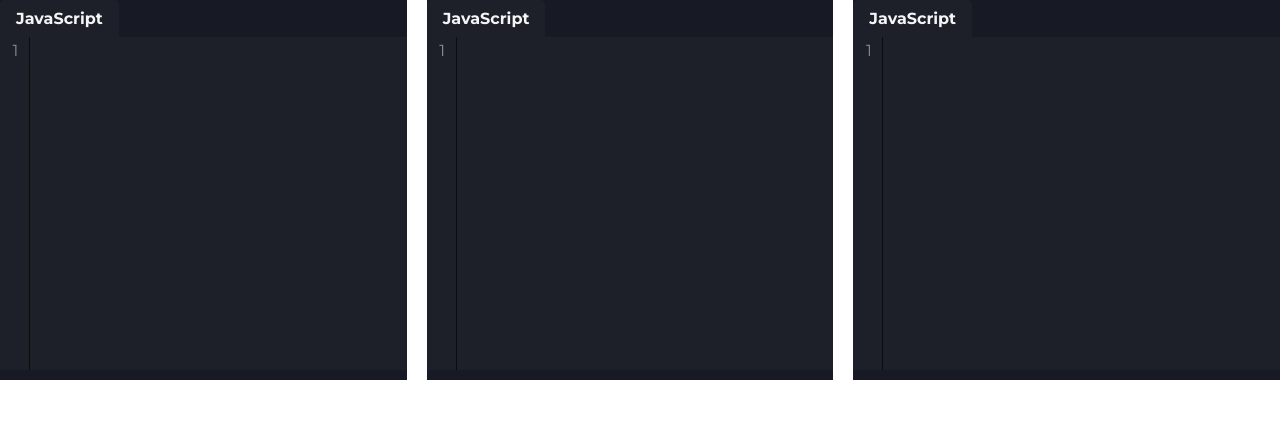
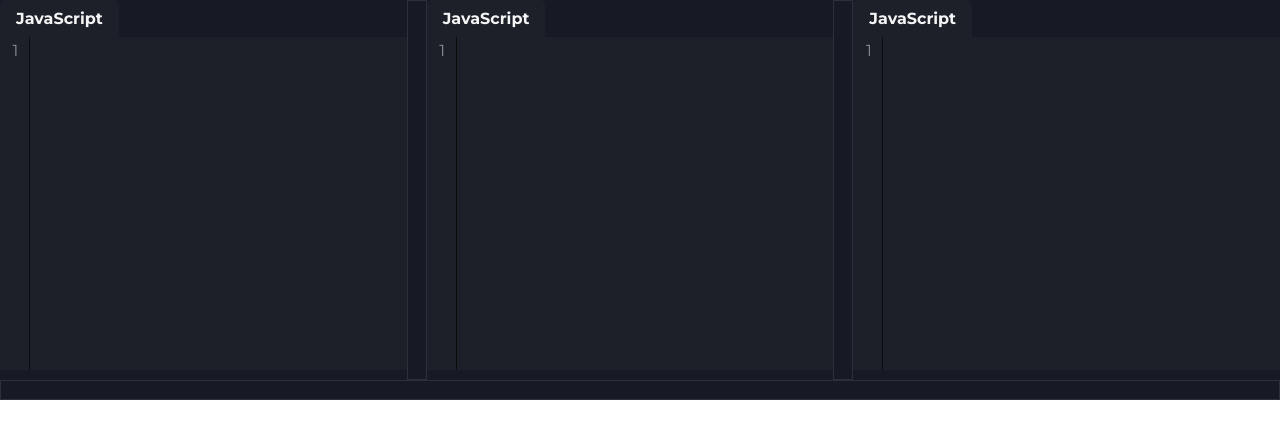
Before and after one commit to Zack1808/codester, a React (Vite) app: page / in a window 1280 px wide. Shown: the top 438 px of the page. Built offline with nearby package versions, Linux system fonts and the light colour scheme.

Commit message:
adding drag protection to the children

```diff
--- a/src/components/HorizontalResize.tsx
+++ b/src/components/HorizontalResize.tsx
@@ -1,4 +1,4 @@
-import React, { useState } from "react";
+import React, { useState, useRef } from "react";
 
 import { HorizontalResizeProps } from "../types";
 
@@ -12,8 +12,18 @@
     new Array(childrenArray.length).fill(100 / childrenArray.length)
   );
 
+  const contentRef = useRef<HTMLDivElement>(null);
+
   const handleMouseDown =
     (index: number) => (e: React.MouseEvent<HTMLDivElement>) => {
+      if (contentRef.current) {
+        contentRef.current
+          .querySelectorAll(".horizontal-resize-content")
+          [index].classList.add("horizontal-drag");
+        contentRef.current
+          .querySelectorAll(".horizontal-resize-content")
+          [index + 1].classList.add("horizontal-drag");
+      }
       const startX = e.clientX;
       const startWidths = [...width];
       const totalWidth = (e.target as HTMLElement).parentNode!.parentElement!
@@ -50,6 +60,14 @@
         }
       };
       const handleMouseUp = () => {
+        if (contentRef.current) {
+          contentRef.current
+            .querySelectorAll(".horizontal-resize-content")
+            [index].classList.remove("horizontal-drag");
+          contentRef.current
+            .querySelectorAll(".horizontal-resize-content")
+            [index + 1].classList.add("horizontal-drag");
+        }
         document.removeEventListener("mousemove", handleMouseMove);
         document.removeEventListener("mouseup", handleMouseUp);
       };
@@ -61,6 +79,7 @@
   return (
     <div
       className="horizontal-resize-container"
+      ref={contentRef}
       style={{ gridTemplateColumns: width.map((w) => `${w}%`).join(" ") }}
     >
       {childrenArray.map((child, index) => (
--- a/src/components/VerticalResize.tsx
+++ b/src/components/VerticalResize.tsx
@@ -1,4 +1,4 @@
-import React, { useState } from "react";
+import React, { useState, useRef } from "react";
 
 import { HorizontalResizeProps } from "../types";
 
@@ -12,8 +12,18 @@
     new Array(childrenArray.length).fill(100 / childrenArray.length)
   );
 
+  const contentRef = useRef<HTMLDivElement>(null);
+
   const handleMouseDown =
     (index: number) => (e: React.MouseEvent<HTMLDivElement>) => {
+      if (contentRef.current) {
+        contentRef.current
+          .querySelectorAll(".vertical-resize-content")
+          [index].classList.add("vertical-drag");
+        contentRef.current
+          .querySelectorAll(".vertical-resize-content")
+          [index + 1].classList.add("vertical-drag");
+      }
       const startY = e.clientY;
       const startHeights = [...height];
       const totalHeight = (e.target as HTMLElement).parentNode!.parentElement!
@@ -50,6 +60,14 @@
         }
       };
       const handleMouseUp = () => {
+        if (contentRef.current) {
+          contentRef.current
+            .querySelectorAll(".vertical-resize-content")
+            [index].classList.remove("vertical-drag");
+          contentRef.current
+            .querySelectorAll(".vertical-resize-content")
+            [index + 1].classList.add("vertical-drag");
+        }
         document.removeEventListener("mousemove", handleMouseMove);
         document.removeEventListener("mouseup", handleMouseUp);
       };
@@ -61,6 +79,7 @@
   return (
     <div
       className="vertical-resize-container"
+      ref={contentRef}
       style={{ gridTemplateRows: height.map((h) => `${h}%`).join(" ") }}
     >
       {childrenArray.map((child, index) => (
--- a/src/css/components/HorizontalResize.css
+++ b/src/css/components/HorizontalResize.css
@@ -18,10 +18,30 @@
   overflow: hidden;
 }
 
+.horizontal-resize-content.horizontal-drag {
+  position: relative;
+}
+
+.horizontal-resize-content.horizontal-drag::before {
+  content: "";
+  position: absolute;
+  inset: 0;
+  top: -100%;
+  z-index: 10;
+}
+
 .horizontal-resize-handle {
   height: 100%;
-  background: white;
   width: 20px;
   cursor: col-resize;
   z-index: 2;
+  position: relative;
 }
+
+.horizontal-resize-handle::before {
+  content: "";
+  position: absolute;
+  inset: 0;
+  border: 0.5px solid var(--primary-text);
+  opacity: 0.1;
+}
--- a/src/css/components/VerticalResize.css
+++ b/src/css/components/VerticalResize.css
@@ -19,10 +19,30 @@
   overflow: hidden;
 }
 
+.vertical-resize-content.vertical-drag {
+  position: relative;
+}
+
+.vertical-resize-content.vertical-drag::before {
+  content: "";
+  position: absolute;
+  inset: 0;
+  top: -100%;
+  z-index: 10;
+}
+
 .vertical-resize-handle {
   width: 100%;
-  background: white;
   height: 20px;
   cursor: row-resize;
-  z-index: 2;
+  z-index: 10;
+  position: relative;
 }
+
+.vertical-resize-handle::before {
+  content: "";
+  position: absolute;
+  inset: 0;
+  border: 0.5px solid var(--primary-text);
+  opacity: 0.1;
+}
```
